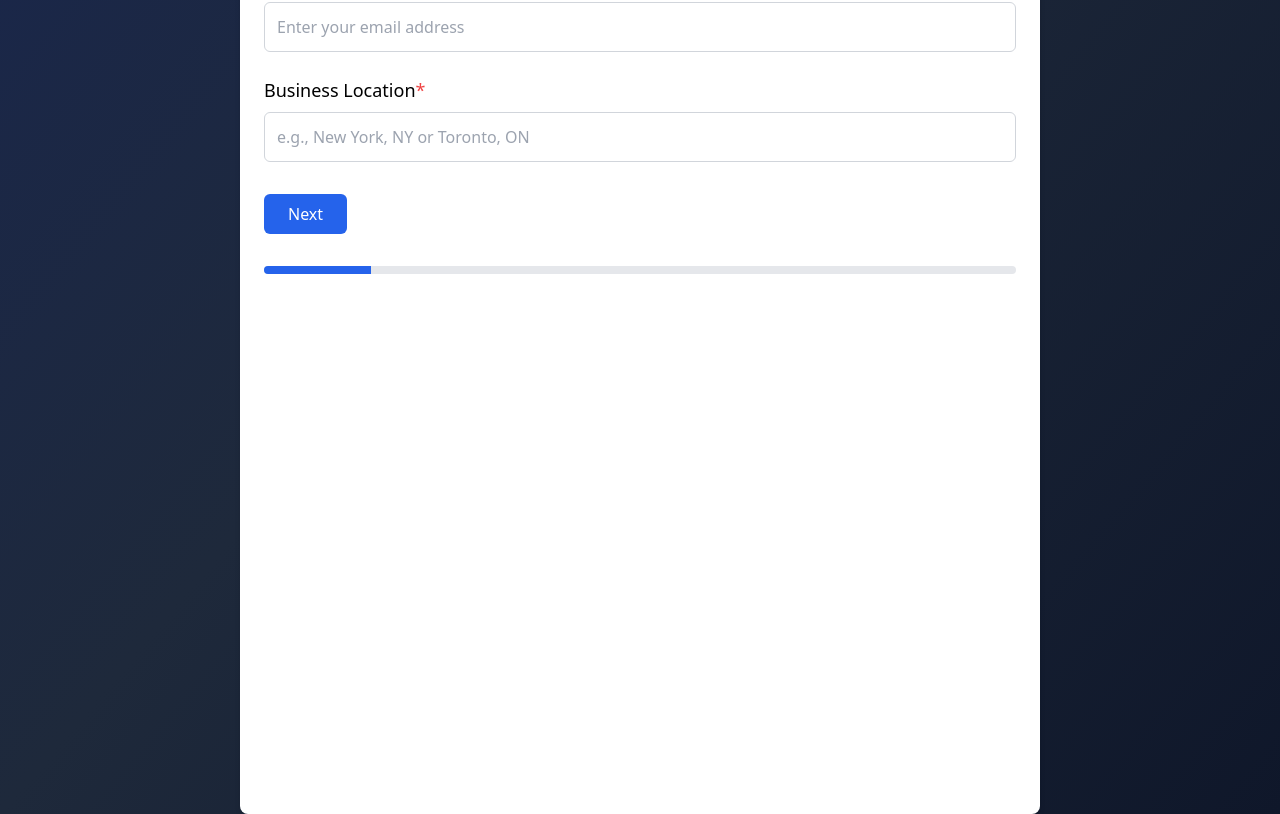
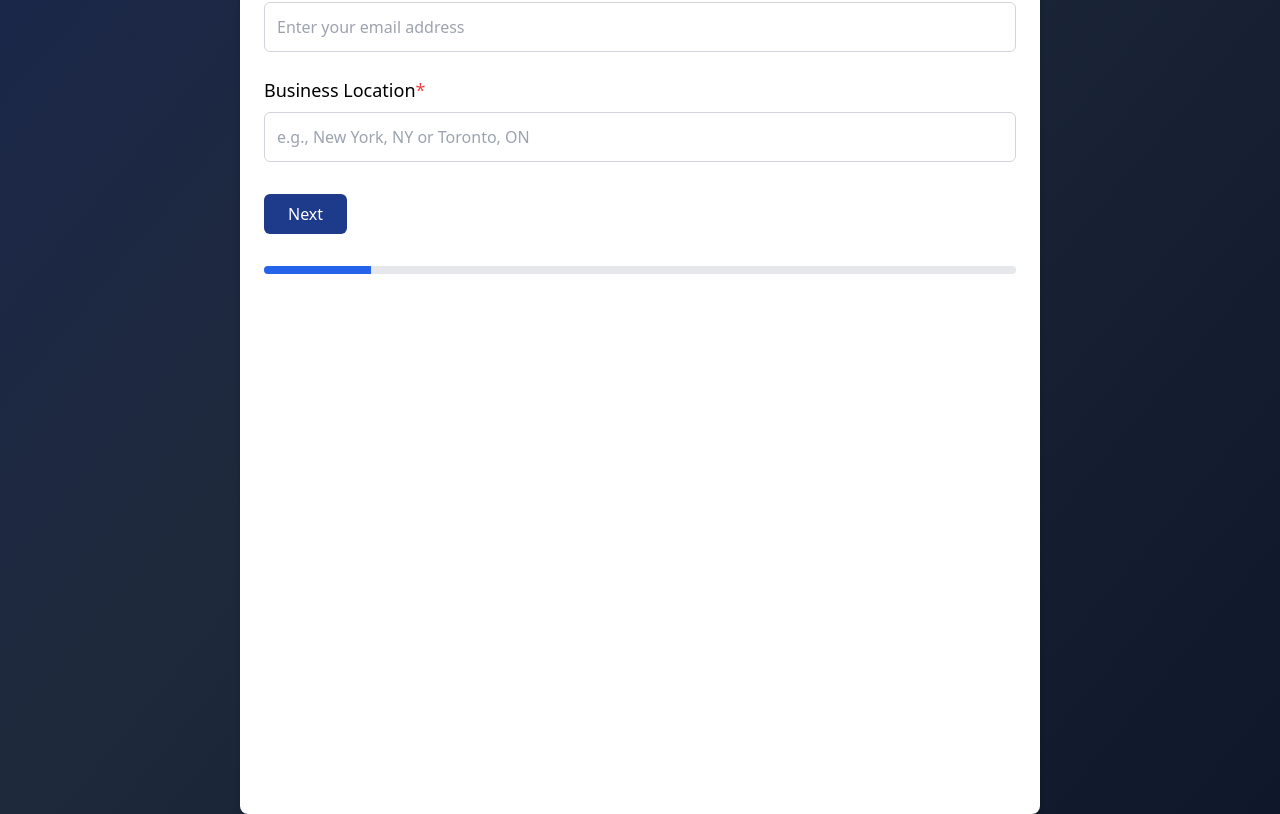
Before and after one commit to traial-afk/deal_founders_business_analyser, a React (Vite) app: page / in a window 1280 px wide. Shown: the part 714-1528 px from the top of the page. Built offline with nearby package versions, Linux system fonts and the light colour scheme.

Commit message:
Update MultiStepForm.tsx

```diff
--- a/src/components/MultiStepForm.tsx
+++ b/src/components/MultiStepForm.tsx
@@ -597,7 +597,7 @@ export default function MultiStepForm() {
 
             <button
               type="submit"
-              className={`${currentStep > 0 ? 'ml-auto' : ''} px-6 py-2 bg-blue-600 text-white rounded-md hover:bg-blue-700 focus:outline-none focus:ring-2 focus:ring-blue-500 focus:ring-offset-2`}
+              className={`${currentStep > 0 ? 'ml-auto' : ''} px-6 py-2 bg-blue-900 text-white rounded-md hover:bg-blue-950 focus:outline-none focus:ring-2 focus:ring-blue-900 focus:ring-offset-2`}
               disabled={isSubmitting || fileError}
             >
               {currentStep === sections.length - 1 ? 'Submit' : 'Next'}
@@ -610,7 +610,7 @@ export default function MultiStepForm() {
               className={`mt-4 text-center ${
                 submitStatus.includes('Please fill')
                   ? 'text-red-500'
-                  : 'text-blue-500'
+                  : 'text-blue-900'
               }`}
             >
               {submitStatus}
@@ -621,7 +621,7 @@ export default function MultiStepForm() {
             <div className="mt-4 text-center">
               <p className="text-blue-500">{submitStatus}</p>
               <div className="mt-2 flex justify-center">
-                <div className="animate-spin rounded-full h-6 w-6 border-b-2 border-blue-500"></div>
+                <div className="animate-spin rounded-full h-6 w-6 border-b-2 border-blue-900"></div>
               </div>
             </div>
           )}
```
